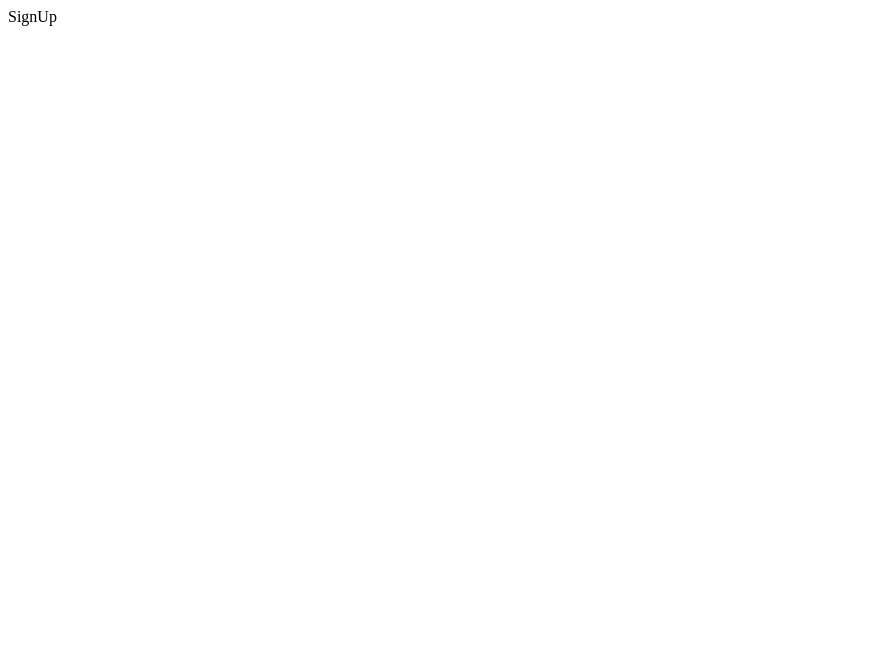
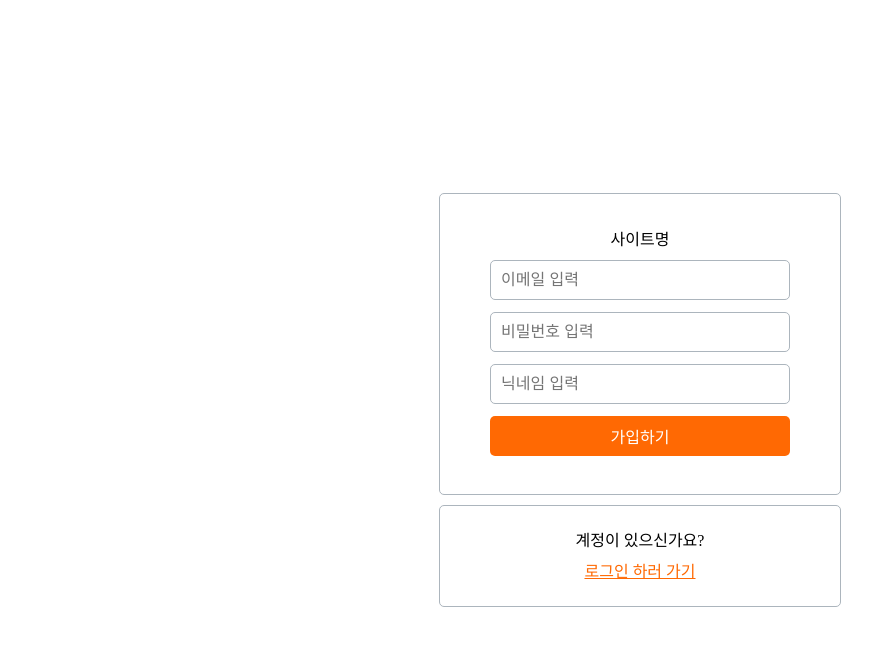
Before and after one commit to parkminjo/news-feed, a React (Vite) app: page /signup in a window 1280 px wide. Shown: the top 646 px of the page, without its empty margins (0-895 px from the left). Built offline with nearby package versions, Linux system fonts and the light colour scheme.

Commit message:
feat: 회원가입 입력 form 기본 틀 제작 완료

```diff
--- a/src/components/features/SignUp/SignUpForm.jsx
+++ b/src/components/features/SignUp/SignUpForm.jsx
@@ -1,5 +1,107 @@
+import { useState } from 'react';
+import styled from 'styled-components';
+import { color } from '../../../styles/color';
+import { fontSize } from '../../../styles/fontSize';
+import { Link } from 'react-router-dom';
+
 const SignUpForm = () => {
-  return <div>SignUpForm</div>;
+  const [userInfo, setUserInfo] = useState({
+    email: '',
+    password: '',
+    nickName: ''
+  });
+
+  const handleChange = (e) => {
+    const { id, value } = e.target;
+    setUserInfo({ ...userInfo, [id]: value });
+  };
+  return (
+    <StWrapper>
+      <form>
+        <StSignUpContainer>
+          <h2>사이트명</h2>
+          <StInput type="email" id="email" placeholder="이메일 입력" value={userInfo.email} onChange={handleChange} />
+          <StInput
+            type="password"
+            id="password"
+            placeholder="비밀번호 입력"
+            value={userInfo.password}
+            onChange={handleChange}
+          />
+          <StInput
+            type="text"
+            id="nickName"
+            placeholder="닉네임 입력"
+            value={userInfo.nickName}
+            onChange={handleChange}
+          />
+          <StSignButton>가입하기</StSignButton>
+        </StSignUpContainer>
+      </form>
+      <StLoginBox>
+        <p style={{ fontSize: `${fontSize.medium}` }}>계정이 있으신가요?</p>
+        <Link to={'/login'} style={{ color: `${color.main}` }}>
+          로그인 하러 가기
+        </Link>
+      </StLoginBox>
+    </StWrapper>
+  );
 };
 
 export default SignUpForm;
+
+/** styled component */
+const StWrapper = styled.div`
+  display: flex;
+  flex-direction: column;
+  justify-content: center;
+  align-items: center;
+  height: 100vh;
+  gap: 10px;
+`;
+
+const StSignUpContainer = styled.div`
+  width: 400px;
+  height: 300px;
+  display: flex;
+  flex-direction: column;
+  justify-content: center;
+  align-items: center;
+  gap: 12px;
+  border: 1px solid ${color.gray};
+  border-radius: 5px;
+`;
+
+const StInput = styled.input`
+  width: 300px;
+  height: 40px;
+  border-radius: 5px;
+  border: 1px solid ${color.gray};
+  padding: 5px 10px 5px 10px;
+  font-size: ${fontSize.medium};
+  box-sizing: border-box;
+
+  &:hover {
+    border: 1px solid #484c50;
+  }
+`;
+
+const StSignButton = styled.button`
+  width: 300px;
+  height: 40px;
+  border-radius: 5px;
+  border: none;
+  font-size: ${fontSize.medium};
+  color: ${color.white};
+  background-color: ${color.main};
+  cursor: pointer;
+
+  &:hover {
+    background-color: #cd5200;
+  }
+`;
+
+const StLoginBox = styled(StSignUpContainer)`
+  height: 100px;
+  gap: 15px;
+`;
--- a/src/main.jsx
+++ b/src/main.jsx
@@ -2,10 +2,12 @@ import { StrictMode } from 'react';
 import { createRoot } from 'react-dom/client';
 import App from './App.jsx';
 import { AuthProvider } from './context/AuthProvider.jsx';
+import { GlobalStyle } from './styles/GlobalStyle.jsx';
 
 createRoot(document.getElementById('root')).render(
   <StrictMode>
     <AuthProvider>
+      <GlobalStyle />
       <App />
     </AuthProvider>
   </StrictMode>
--- a/src/pages/SignUp.jsx
+++ b/src/pages/SignUp.jsx
@@ -1,5 +1,7 @@
+import SignUpForm from '../components/features/SignUp/SignUpForm';
+
 const SignUp = () => {
-  return <div>SignUp</div>;
+  return <SignUpForm />;
 };
 
 export default SignUp;
```
